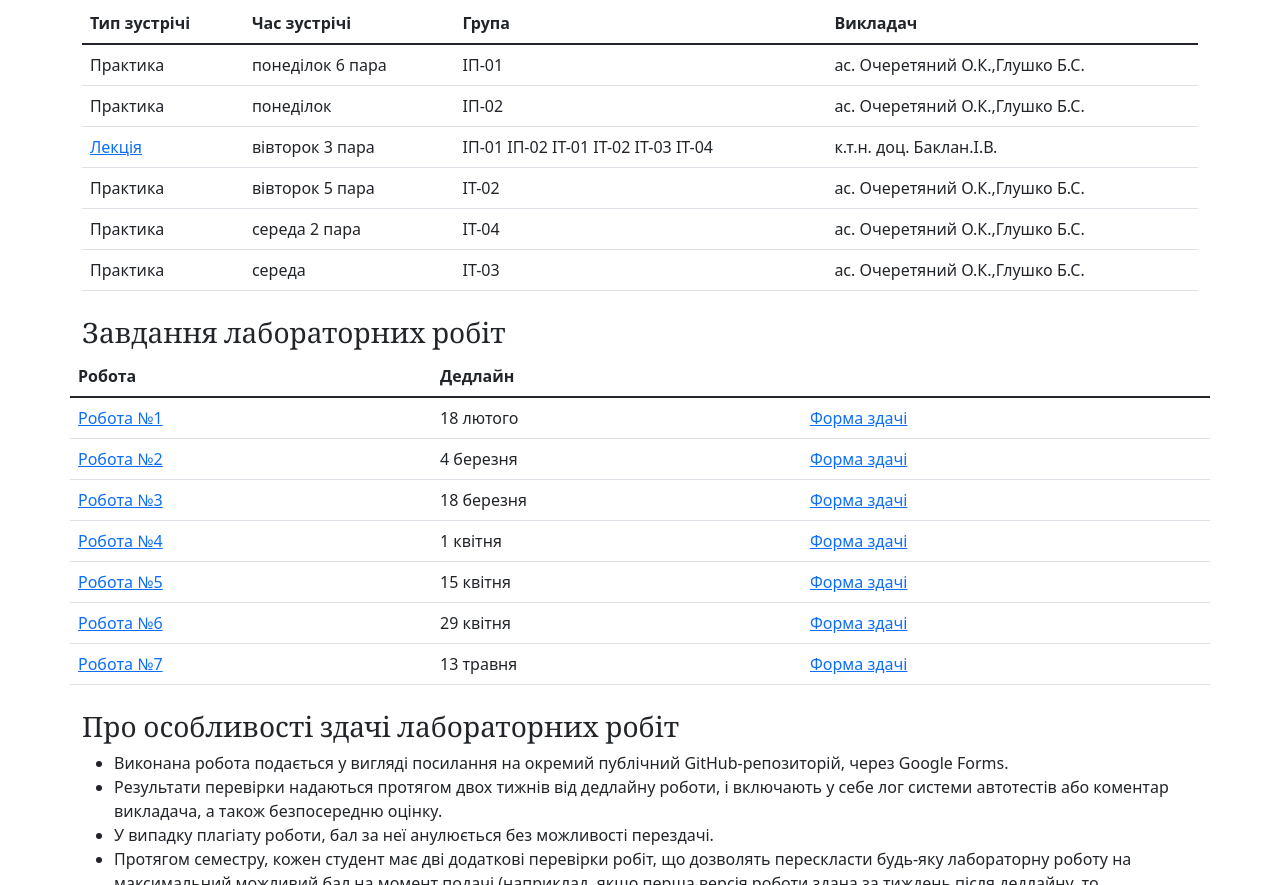
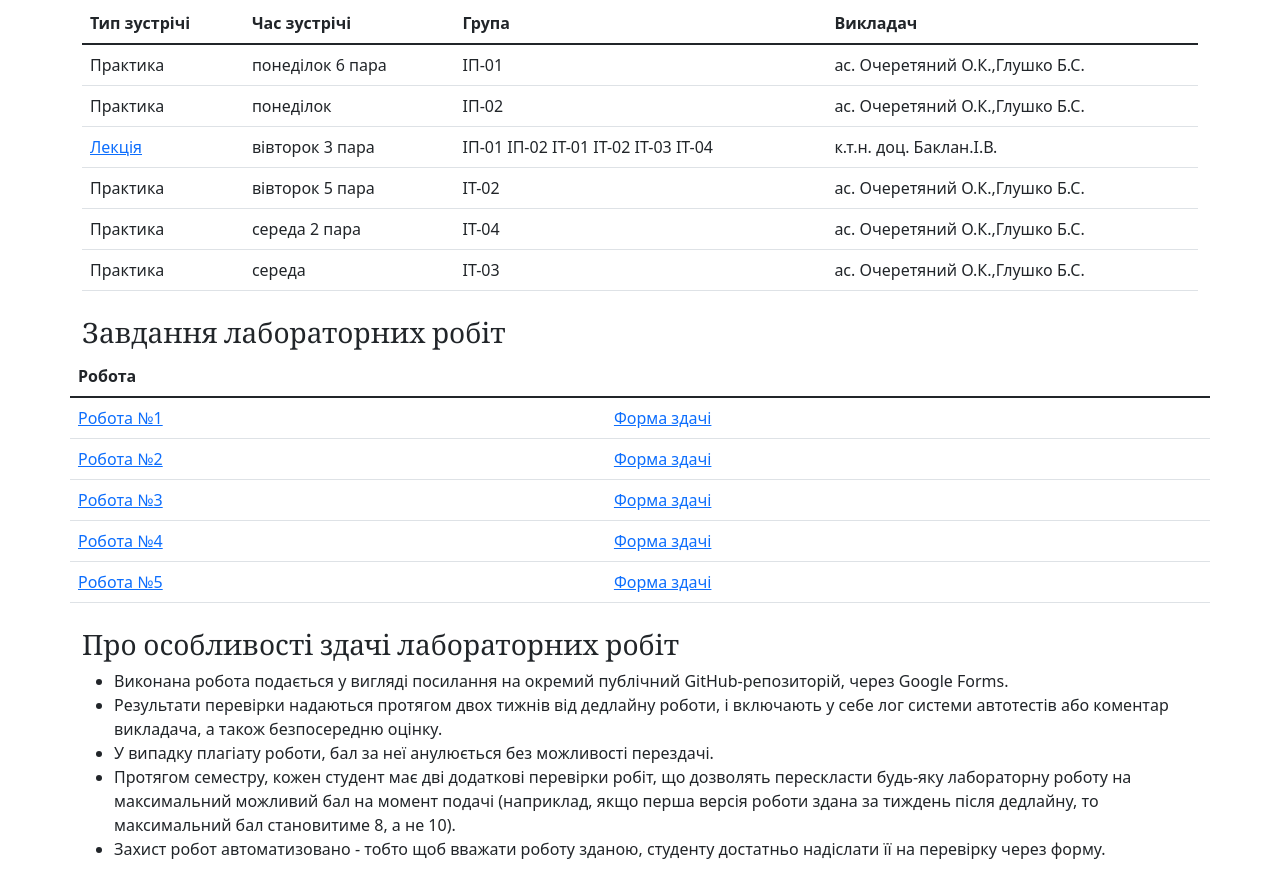
Before and after one commit to alexoch/multiparadigm, a plain HTML site: page index.html in a window 1280 px wide. Shown: the part 462-1347 px from the top of the page. Drawn offline with nearby package versions, Linux system fonts and the light colour scheme.

Commit message:
Update index.html

```diff
--- a/index.html
+++ b/index.html
@@ -115,42 +115,27 @@
   <div class="row mb-2">
   	<h3 id="deadlines">Завдання лабораторних робіт</h3>
   	<table class="table">
-  		<thead><th>Робота</th><th>Дедлайн</th></thead>
+  		<thead><th>Робота</th></thead>
   		<tbody>
 	  		<tr>
 	  			<td><a href="https://docs.google.com/document/d/1GvsI8MO4vdrDjJdMTQE1vTu7lWilAECbZBaFzebLtYg/edit?usp=sharing">Робота №1</a></td>
-	  			<td>18 лютого</td>
 	  			<td><a href="https://forms.gle/5Fq4LwUiAceRCEjJ8">Форма здачі</a></td>
 	  		</tr>
 	  		<tr>
 	  			<td><a href="https://docs.google.com/document/d/1g1ynk0Q-9yvV_cZJfk60gamOttJe1xZZRj-EdFoeP6k/edit?usp=sharing">Робота №2</a></td>
-	  			<td>4 березня   </td>
 	  			<td><a href="https://forms.gle/gDznoGF3YUoXYRu3A">Форма здачі</a></td>
 	  		</tr>
 	  		<tr>
 	  			<td><a href="https://docs.google.com/document/d/1Fa1kWfRoPwkNlcRsaqZjkyw2FYzive9i7G_KEEPY6DE/edit?usp=sharing">Робота №3</a></td>
-	  			<td>18 березня</td>
 	  			<td><a href="https://forms.gle/d3sTkvuwhLVp3GDP7">Форма здачі</a></td>
 	  		</tr>
 	  		<tr>
-	  			<td><a href="">Робота №4</a></td>
-	  			<td>1 квітня</td>
-	  			<td><a href="">Форма здачі</a></td>
+	  			<td><a href="https://docs.google.com/document/d/1X6X7Cv6iBUGLSKpiL8KwjOWJrpVoSn3cT6lJ7urImCw/edit?usp=sharing">Робота №4</a></td>
+	  			<td><a href="https://forms.gle/ozEcc8uk7n1Wf6wQ8">Форма здачі</a></td>
 	  		</tr>
 	  		<tr>
 	  			<td><a href="">Робота №5</a></td>
-	  			<td>15 квітня</td>
-	  			<td><a href="">Форма здачі</a></td>
-	  		</tr>
-	  		<tr>
-	  			<td><a href="">Робота №6</a></td>
-	  			<td>29 квітня</td>
-	  			<td><a href="">Форма здачі</a></td>
-	  		</tr>
-	  		<tr>
-	  			<td><a href="">Робота №7</a></td>
-	  			<td>13 травня</td>
-	  			<td><a href="">Форма здачі</a></td>
+	  			<td><a href="https://forms.gle/vN26RiKXQBngVXYRA">Форма здачі</a></td>
 	  		</tr>
   		</tbody>
   	</table>
```
